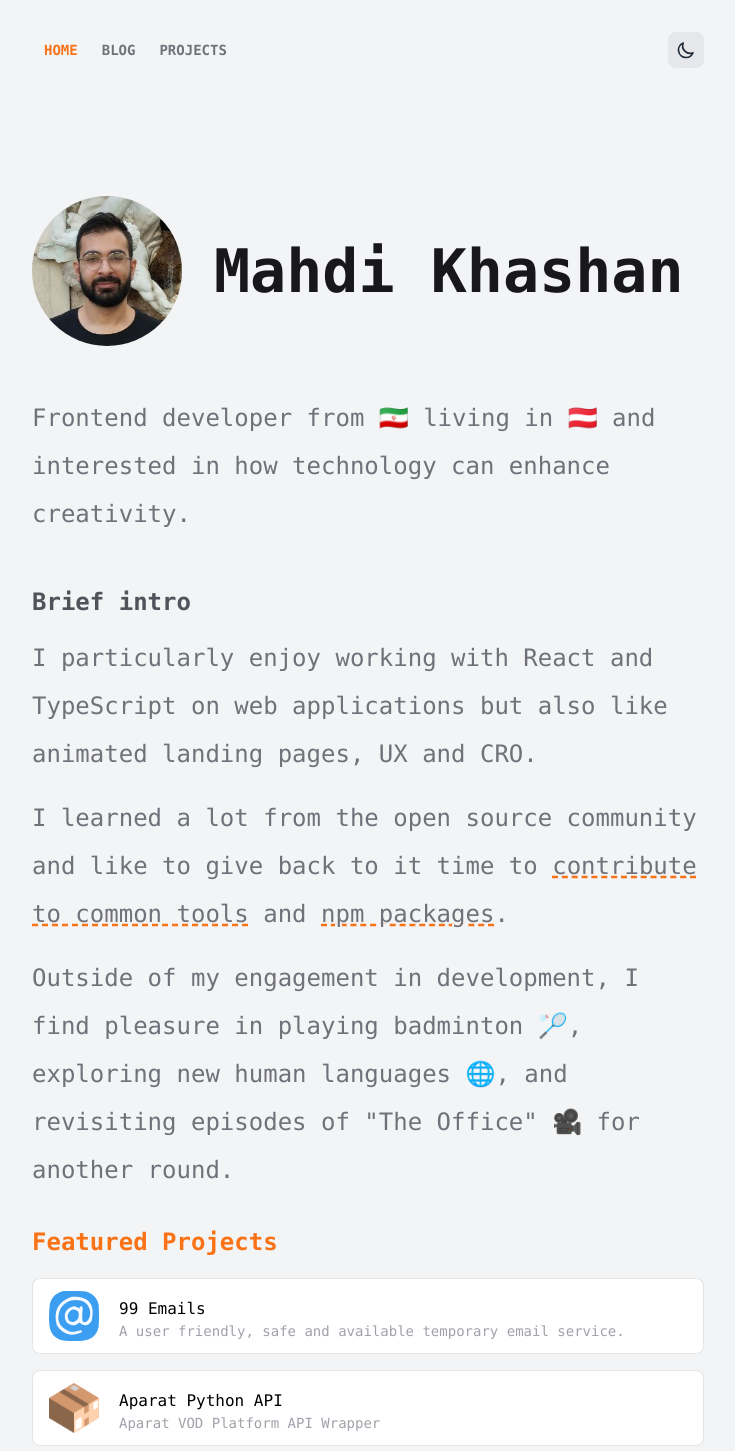
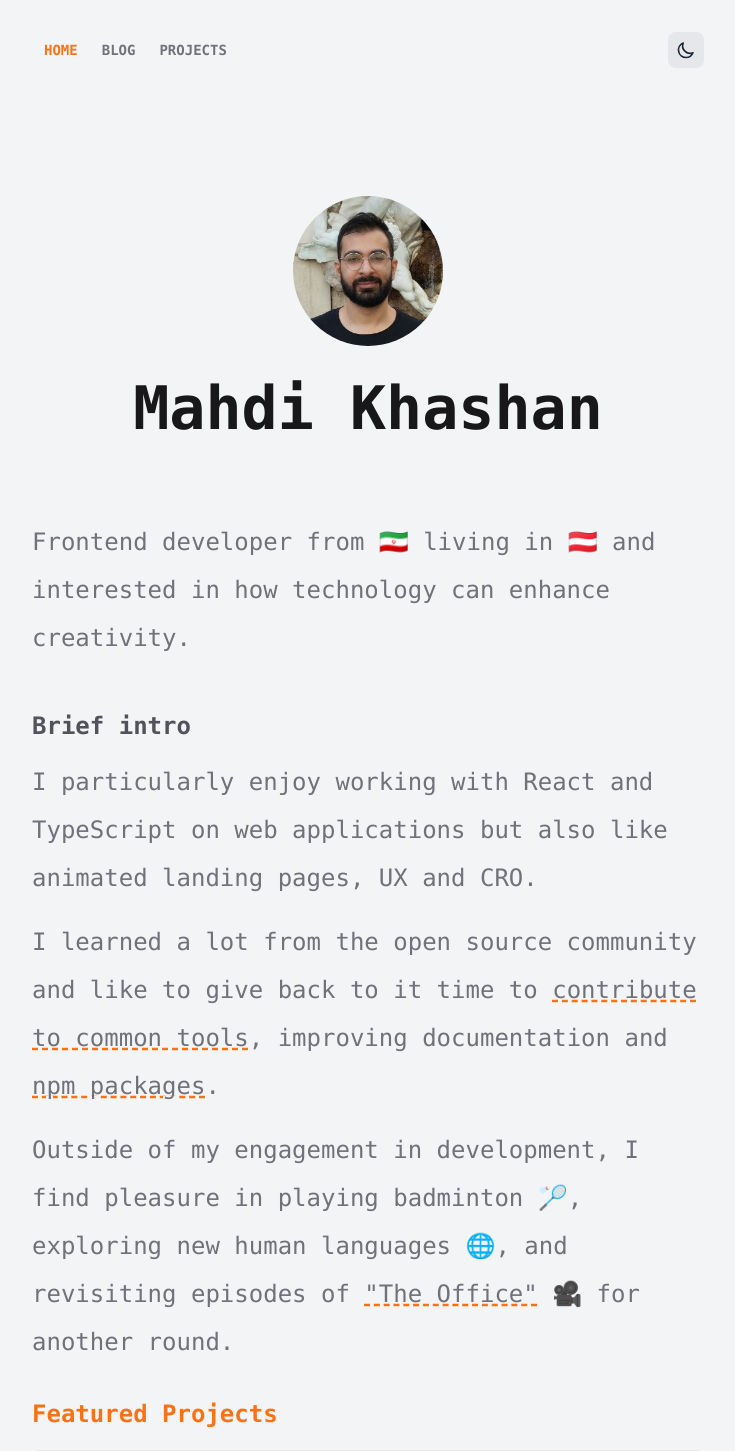
Before and after one commit to mahdikhashan/nanoman.space, a Next.js app: page / in a window 1280 px wide. Shown: the top 1451 px of the page, without its empty margins (272-1007 px from the left). Built offline with nearby package versions, Linux system fonts and the light colour scheme.

Commit message:
update Info page

```diff
--- a/ui/Info.tsx
+++ b/ui/Info.tsx
@@ -3,13 +3,19 @@ import Image from 'next/image';
 export default function Info() {
   return (
     <>
-      <div className="flex flex-row gap-8 flex-1 justify-start items-center">
-        <Image className="rounded-full" src="/img.png" alt="Mahdi Khashan" width="150" height="150" />
+      <div className="flex flex-col gap-8 flex-1 justify-start items-center">
+        <Image
+          className="rounded-full"
+          src="/img.png"
+          alt="Mahdi Khashan"
+          width="150"
+          height="150"
+        />
         <h1 className="text-4xl md:text-6xl font-bold text-zinc-900 dark:text-white">
           Mahdi Khashan
         </h1>
       </div>
-      <p className="text-zinc-500 dark:text-gray-100 text-2xl text-left align-middle leading-loose pt-8">
+      <p className="text-zinc-500 dark:text-gray-100 text-2xl text-left align-middle leading-loose pt-16">
         Frontend developer from 🇮🇷 living in 🇦🇹 and interested in how technology
         can enhance creativity.
       </p>
@@ -29,8 +35,8 @@ export default function Info() {
           href="https://github.com/mahdikhashan"
         >
           contribute to common tools
-        </a>{' '}
-        and{' '}
+        </a>
+        , improving documentation and {' '}
         <a
           className="underline decoration-dashed decoration-orange-500 hover:bg-orange-500"
           href="https://www.npmjs.com/~mahdikhashan"
@@ -42,7 +48,14 @@ export default function Info() {
       <p className="text-zinc-500 dark:text-gray-100 text-2xl text-left align-middle leading-loose">
         Outside of my engagement in development, I find pleasure in playing
         badminton 🏸, exploring new human languages 🌐, and revisiting episodes
-        of "The Office" 🎥 for another round.
+        of{' '}
+        <a
+          className="underline decoration-dashed decoration-orange-500 hover:bg-orange-500 hover:cursor-pointer"
+          href="https://www.imdb.com/title/tt0386676/"
+        >
+          "The Office"
+        </a>{' '}
+        🎥 for another round.
       </p>
     </>
   );
```
